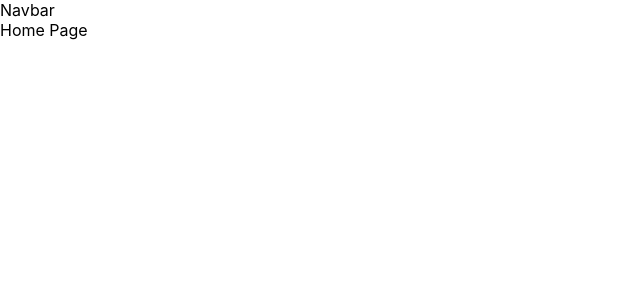
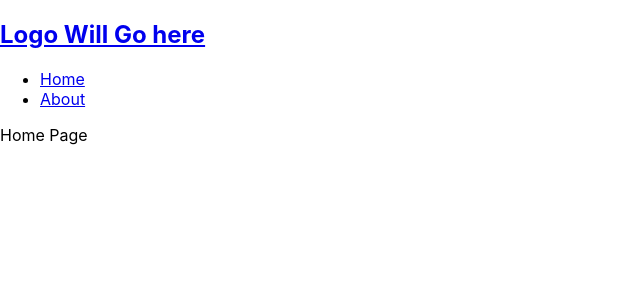
Before and after one commit to JJAleman/NU-demo-project, a React (Create React App) app in the folder demo-project/: page / in a window 1280 px wide. Shown: the top 300 px of the page, without its empty margins (0-640 px from the left). Built offline with nearby package versions, Linux system fonts and the light colour scheme.

Commit message:
Code: Navbar created and routed

```diff
--- a/demo-project/src/components/Navbar.js
+++ b/demo-project/src/components/Navbar.js
@@ -1,10 +1,31 @@
 import React from "react";
+import  { Link } from "react-router-dom";
+
 
 function Navbar() {
     return (
-        <div>
-            Navbar
-        </div>
+        <nav className="navbar">
+            <div className="nav-center">
+                <Link to="/">
+                    {/* this h1 will be changed to img once I have a logo created */}
+                    <h1 className="logo">Logo Will Go here</h1>
+                </Link>
+                <ul className="nav-links">
+                    <li>
+                        <Link to="/">
+                            Home
+                        </Link>
+                    </li>
+                    <li>
+                        <Link to="/about">
+                            About
+                        </Link>
+                    </li>
+
+                </ul>
+
+            </div>
+        </nav>
     )
 }
 
```
